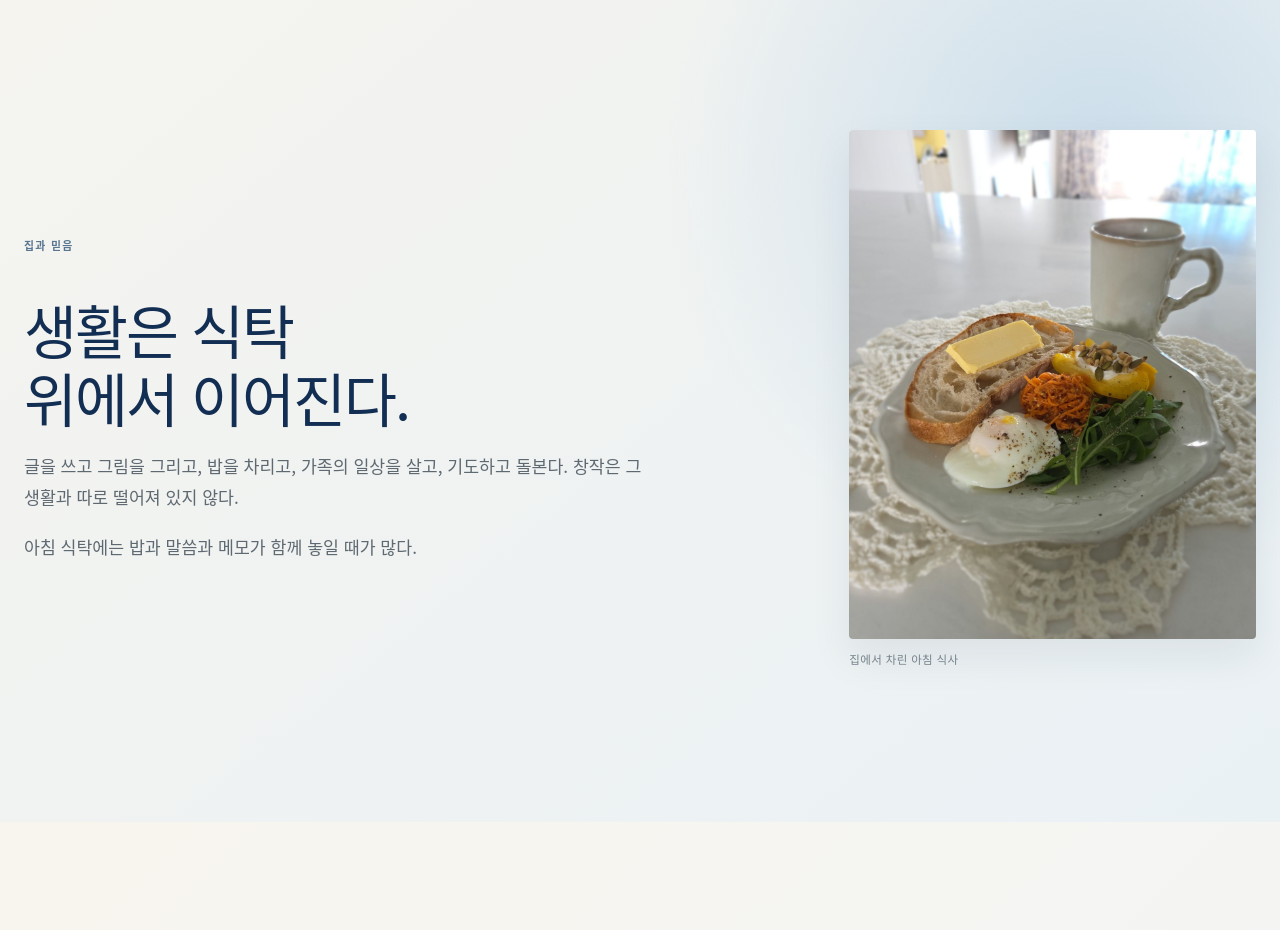
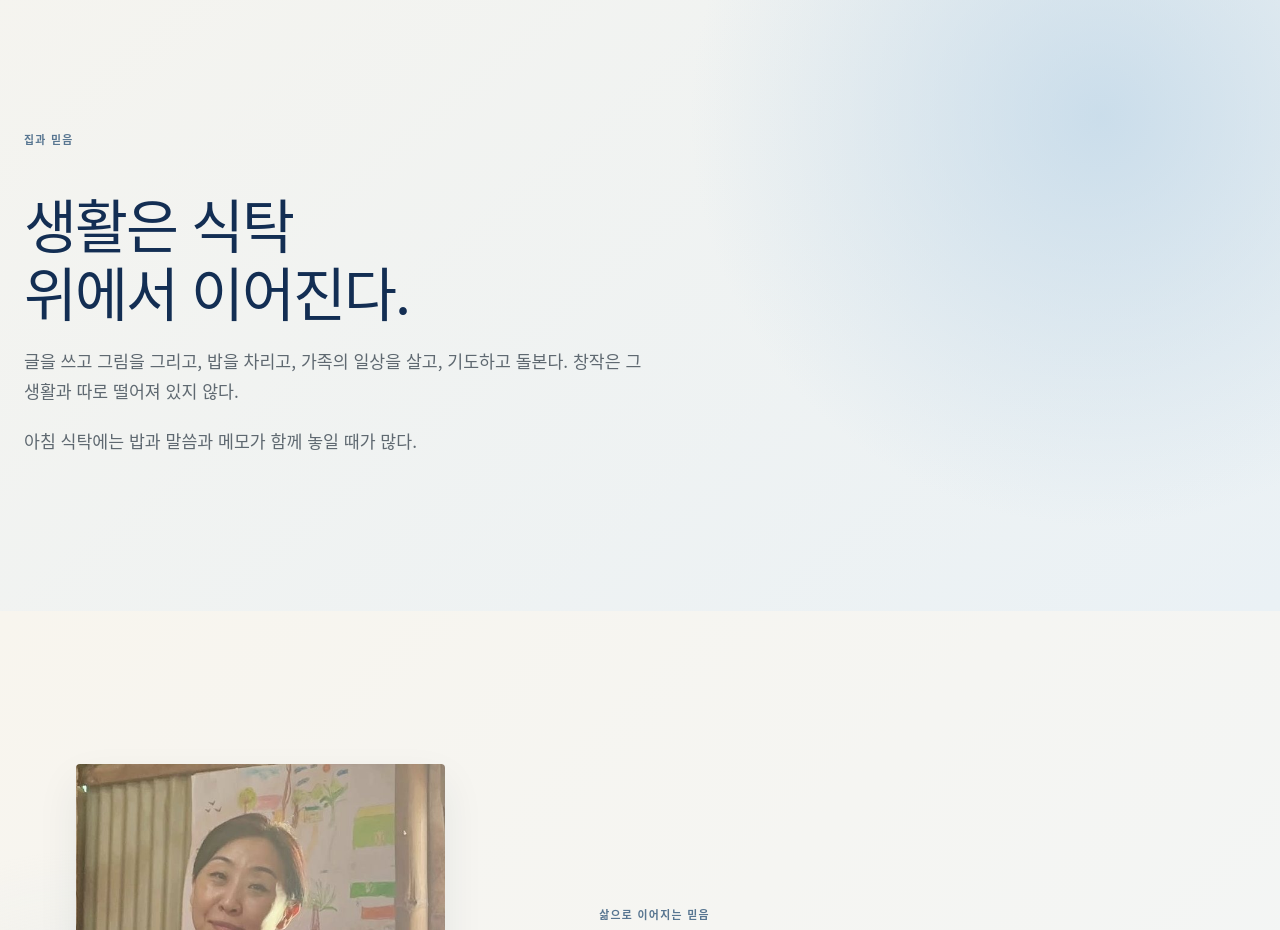
Before and after one commit to k-mama/esthercho, a Next.js app: page /ko/about in a window 1280 px wide. Shown: the part 2560-3490 px from the top of the page. Built offline with nearby package versions, Linux system fonts and the light colour scheme.

Commit message:
edit: let Korean Morning Table own the breakfast photograph

```diff
--- a/src/app/ko/about/page.tsx
+++ b/src/app/ko/about/page.tsx
@@ -91,7 +91,7 @@ export default function KoreanAboutPage() {
         </section>
 
         <section className="esther-section esther-home-section">
-          <div className="container esther-home-grid">
+          <div className="container esther-home-grid esther-home-copy-only">
             <div className="esther-copy">
               <p className="esther-eyebrow">집과 믿음</p>
 
@@ -104,18 +104,6 @@ export default function KoreanAboutPage() {
 
               <p>아침 식탁에는 밥과 말씀과 메모가 함께 놓일 때가 많다.</p>
             </div>
-
-            <figure className="esther-figure esther-table-figure">
-              <Image
-                src="/media/esther/morning-table.jpg"
-                alt="조성연의 집에서 차린 아침 식사"
-                width={1200}
-                height={1600}
-                sizes="(max-width: 899px) 100vw, 38vw"
-              />
-
-              <figcaption>집에서 차린 아침 식사</figcaption>
-            </figure>
           </div>
         </section>
 
```
